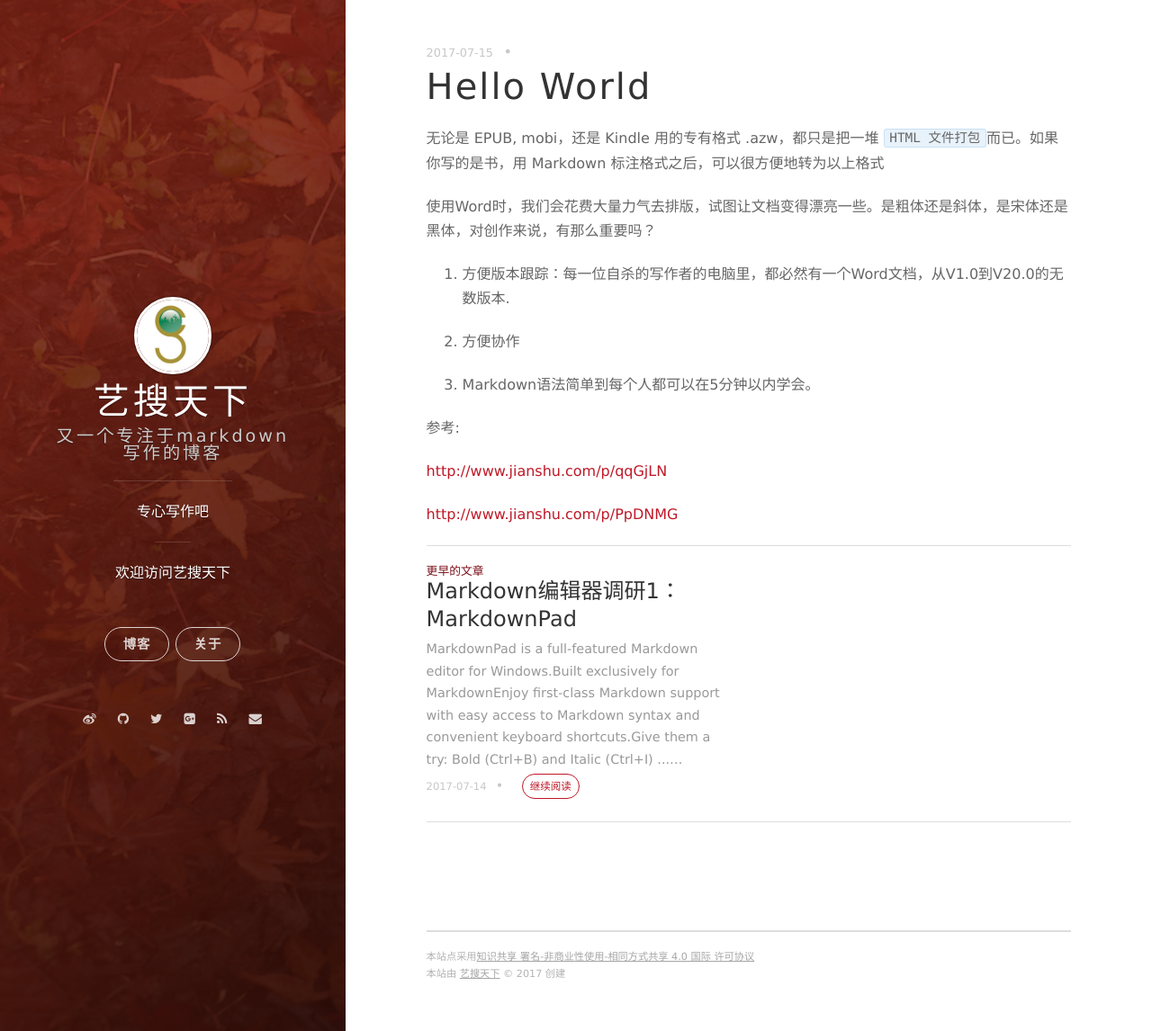
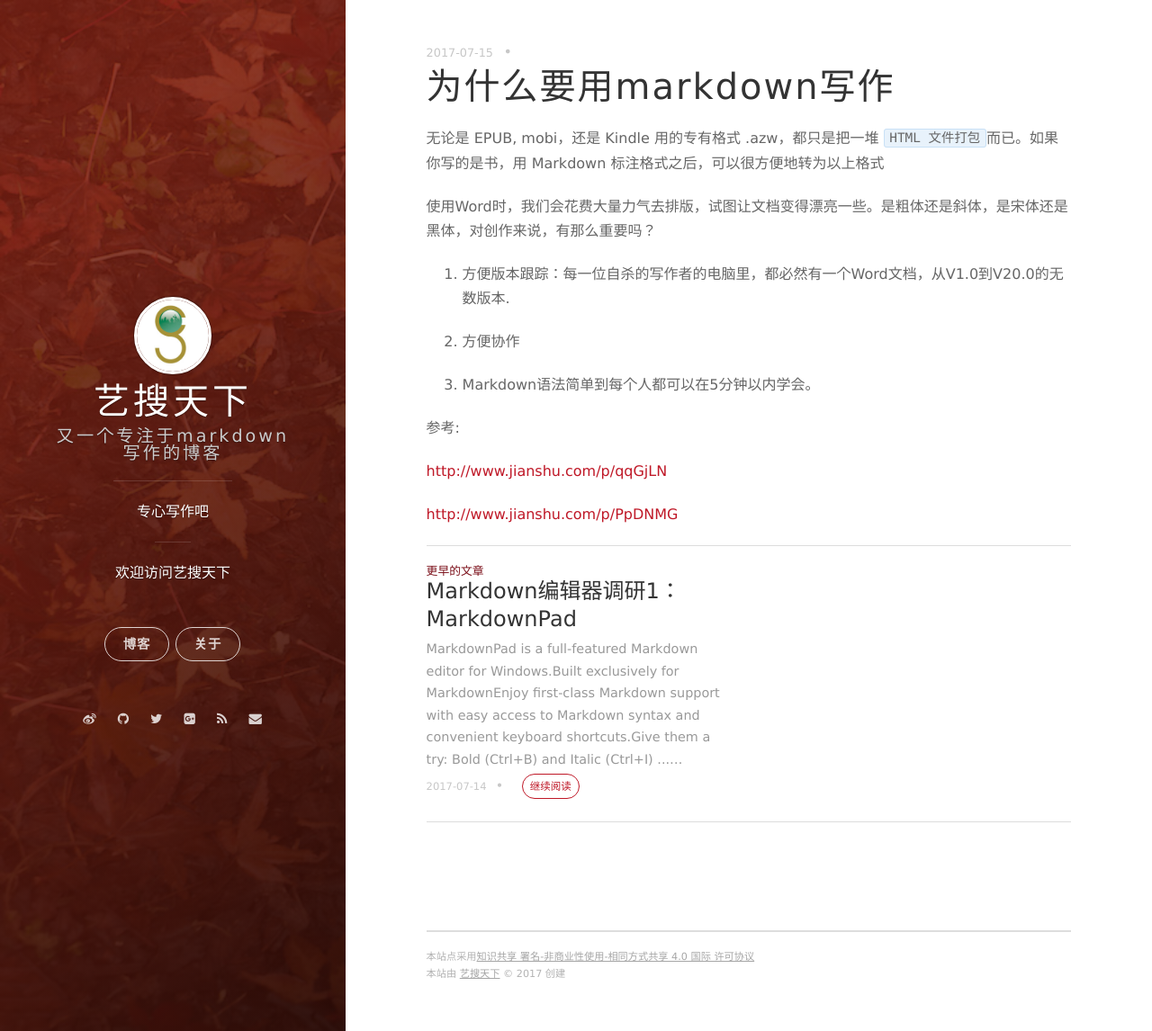
Before and after one commit to elesos/elesos_bak.github.io, a Jekyll site: the page built from _posts/2017-07-15-why-markdown.md, in a window 1280 px wide and 1146 px high. Shown: the whole window at 90% size. Built offline with Jekyll 4.4.1, drawn with Linux system fonts in a browser that asks for light colours; nearby versions of some CDN libraries; comment, search, counter and statistics services are not loaded.

Commit message:
modify post

```diff
--- a/_posts/2017-07-15-why-markdown.md
+++ b/_posts/2017-07-15-why-markdown.md
@@ -1,6 +1,6 @@
 ---
 layout: post
-title: Hello World
+title: 为什么要用markdown写作
 date: 2017-07-15 11:54:24.000000000 +09:00
 ---
 
```
